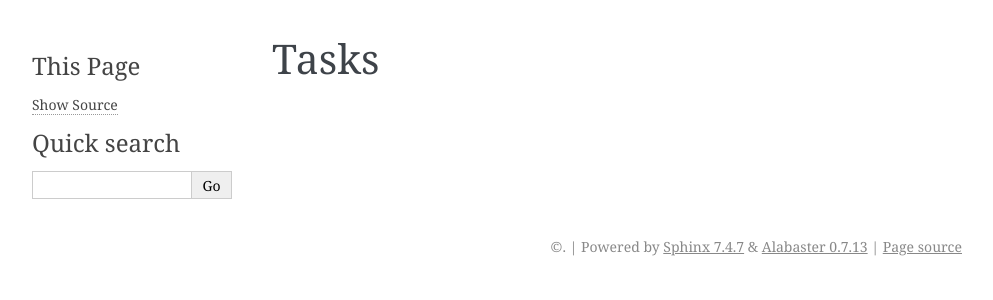
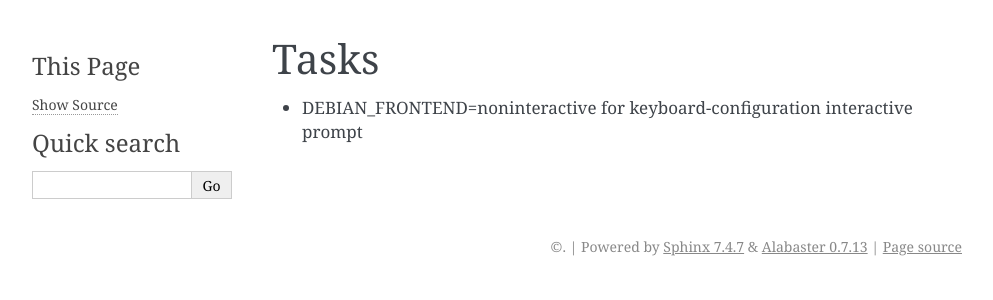
Before and after one commit to rwx-work/docs, a Sphinx documentation site: the page built from source/tasks.rst, in a window 1280 px wide. Shown: the top 300 px of the page, without its empty margins (148-1141 px from the left). Built offline with Sphinx 7.4.7, drawn with Linux system fonts in a browser that asks for light colours.

Commit message:
apt noninteractive

```diff
--- a/source/tasks.rst
+++ b/source/tasks.rst
@@ -1,3 +1,5 @@
 #####
 Tasks
 #####
+
+* DEBIAN_FRONTEND=noninteractive for keyboard-configuration interactive prompt
```
